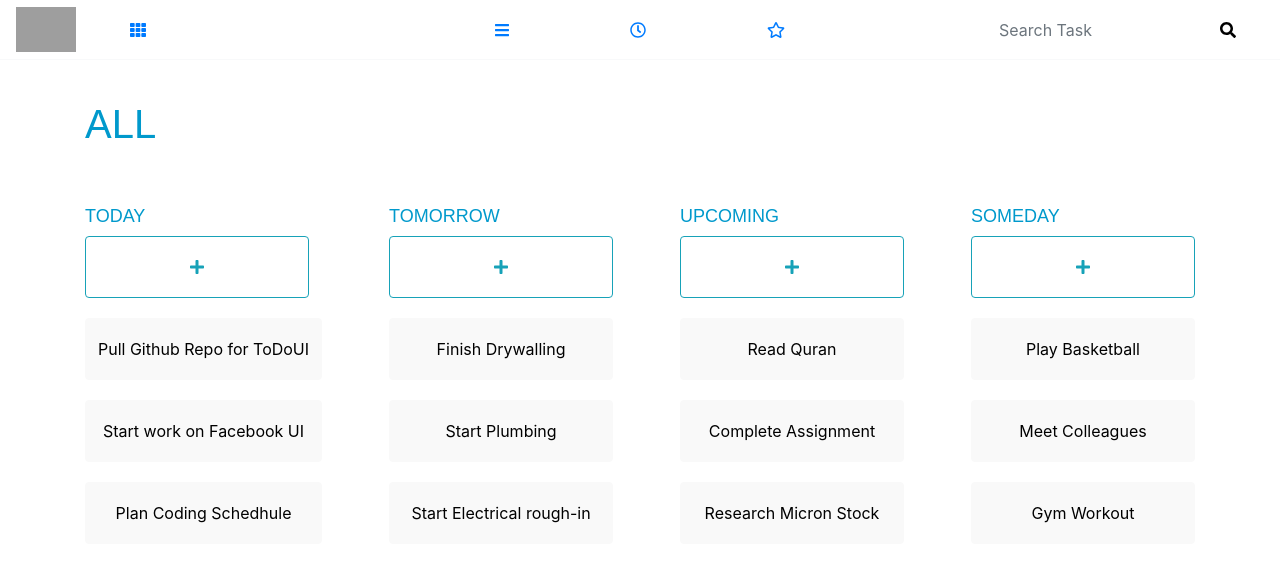
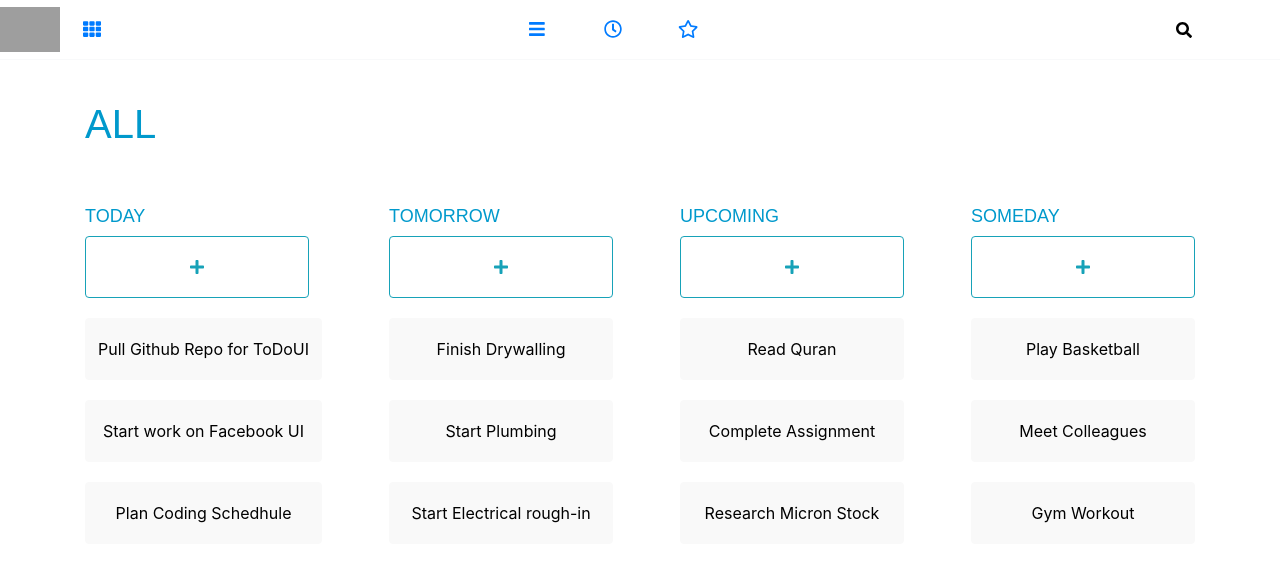
Before and after one commit to RoadToCode822/ToDoUI, a plain HTML site: page index.html in a window 1280 px wide. Drawn offline with nearby package versions, Linux system fonts and the light colour scheme; grey boxes are pictures that could not be loaded.

Commit message:
Production Copy

```diff
--- a/index.html
+++ b/index.html
@@ -33,33 +33,34 @@
         <button class="navbar-toggler" type="button" data-toggle="collapse" data-target="#navbarsExampleDefault" aria-controls="navbarsExampleDefault" aria-expanded="false" aria-label="Toggle navigation">
         <span class="navbar-toggler-icon"></span>
       </button>
-        <a class = 'navbar-brand' href='http://facebook.com'><img src='http://www.personalbrandingblog.com/wp-content/uploads/2017/08/blank-profile-picture-973460_640-300x300.png' width="60" class="inline-block align-top"></a>
+        <a class = 'navbar-brand' href='http://facebook.com'><img src='http://www.personalbrandingblog.com/wp-content/uploads/2017/08/blank-profile-picture-973460_640-300x300.png' width="60" class="inline-block align-top "></a>
         <div class="collapse navbar-collapse " id="navbarsExampleDefault">
 
             <div class = 'pageLink col-md-9'>
             <ul class="navbar-nav ">
 
                 <li class="nav-item col-md-3 text-left">
-                    <a class="nav-link text-primary" href="#"><i class="fas fa-th" style="font-size: 16px"></i></a>
+                    <a class="nav-link text-primary" href="#"><i class="fas fa-th" style="font-size: 18px"></i></a>
                 </li>
-                 <li class="nav-item col-md-3 text-right">
-                    <a class="nav-link text-primary" href="#"><i class="fas fa-bars" style="font-size: 16px"></i></a>
+                 <li class="nav-itemOne col-md-1 offset-md-3 ">
+                    <a class="nav-link text-primary" href="#"><i class="fas fa-bars" style="font-size: 18px"></i></a>
                 </li>
-                <li class="nav-item col-md-3 text-center">
-                    <a class="nav-link text-primary" href="#"><i class="far fa-clock" style="font-size: 16px"></i></a>
+                <li class="nav-itemTwo col-md-1">
+                    <a class="nav-link text-primary" href="#"><i class="far fa-clock" style="font-size: 18px"></i></a>
                 </li>
-                <li class="nav-item col-md-3 text-left">
-                    <a class="nav-link text-primary" href="#"><i class="far fa-star" style="font-size: 16px" ></i></a>
+                <li class="nav-itemThree col-md-1">
+                    <a class="nav-link text-primary" href="#"><i class="far fa-star" style="font-size: 18px" ></i></a>
                 </li>
 
             </ul>
         </div>
          <!-- Create a search bar that appears when you hover on the search icon, on the right side-->
-            <div class='input-group col-md-3'>
-            <input type='text' id='Search' class='form-control Searchbar border-white' placeholder = 'Search Task'>
-            <button type="button" class="btn bg-white" aria-label="Right Align">
-  <span class="fas fa-search " aria-hidden="true"></span>
-</button>
+            <div class="col-md-3">
+            <div class='input-group' id='searchDiv'>
+            <input type='text' id='Search' class='form-control border-white' placeholder = 'Search Task'>
+
+  <span class="input-group-btn"><button type="submit" class="btn bg-white" aria-label="Search Task"><i class='fa fa-search'></i></button></span>
+</div>
         </div>
             </div>
     </nav>
--- a/styles.css
+++ b/styles.css
@@ -6,11 +6,14 @@ h1 {
 
 .navbar-brand {
     padding: 0 0 0 0;
-
+    margin-right: 0;
 }
 
 .navbar {
     max-height: 60px;
+    padding-left: 0px;
+    padding-right: 10px;
+
 }
 
 
@@ -129,3 +132,67 @@ h3 {
     color: black;
     border-color: #f9f9f9;
 }
+
+
+li {
+
+}
+
+.inline-block {
+
+}
+
+
+
+.navbar-light {
+
+}
+
+.nav-itemOne {
+
+}
+
+.navbar-nav {
+
+}
+
+.pageLink {
+    padding-left: 0;
+}
+
+
+
+
+.nav-itemThree {
+
+}
+
+
+.input-group {
+    padding-right: 50px;
+}
+
+
+
+
+
+.input-group-btn {
+
+}
+
+
+
+
+
+
+
+input {
+    visibility: hidden;
+
+}
+
+#searchDiv:hover input {
+    visibility: visible;
+    transition: width 2s ease-in-out;
+    ;
+}
```
